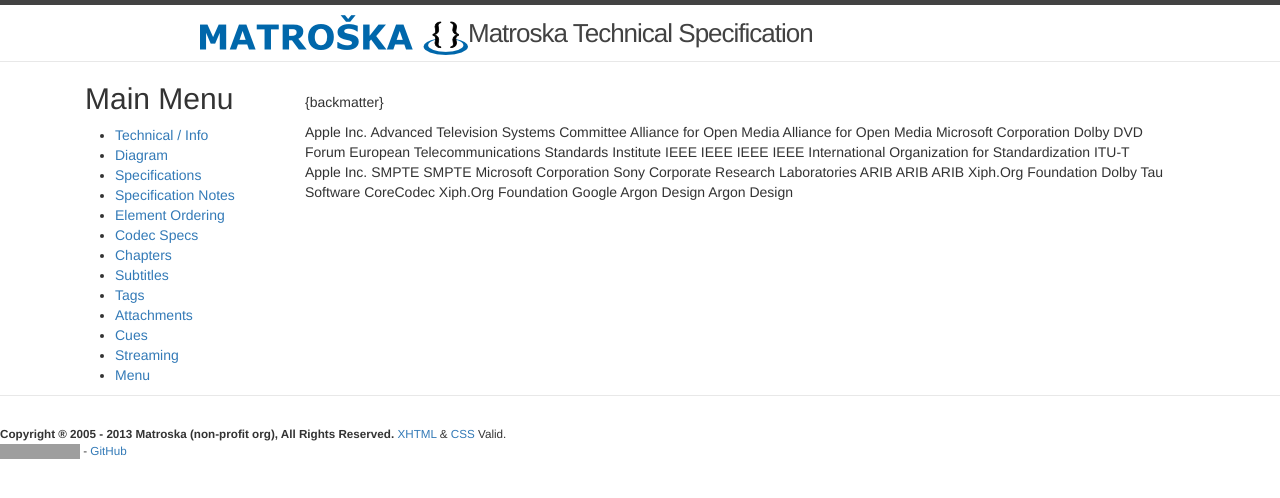
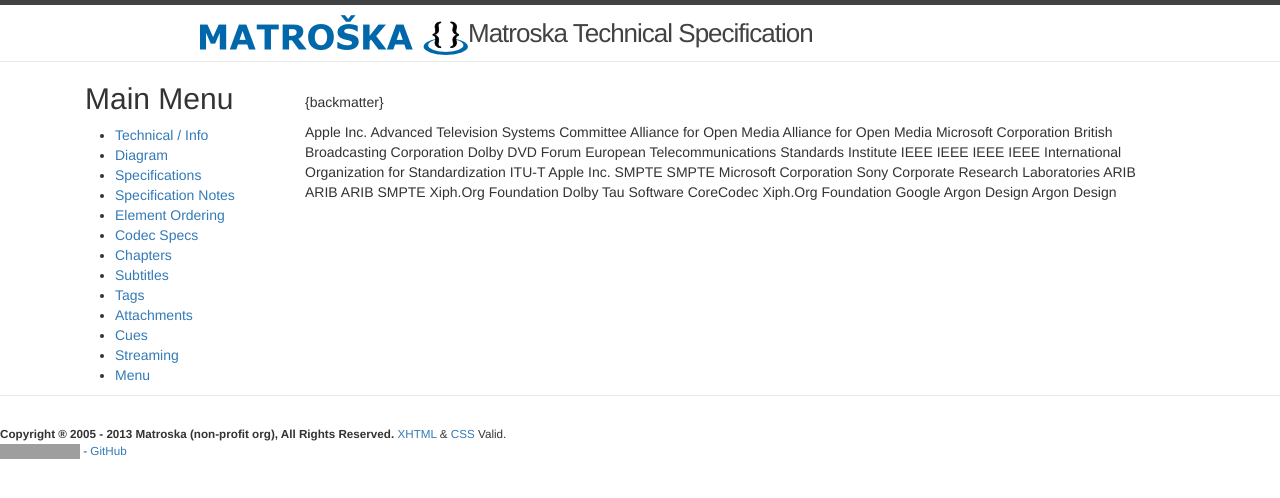
Before and after one commit to ietf-wg-cellar/matroska-specification, a Jekyll site: the page built from rfc_backmatter_codec.md, in a window 1280 px wide. Shown: the top 498 px of the page. Built offline with Jekyll 4.4.1, drawn with Linux system fonts in a browser that asks for light colours; our own code applies the rules of GitHub Pages for plain Markdown files; grey boxes are pictures that could not be loaded.

Commit message:
add V_DIRAC
The sequence header should have been in CodecPrivate
but it's too late to fix that.

```diff
--- a/rfc_backmatter_codec.md
+++ b/rfc_backmatter_codec.md
@@ -48,6 +48,16 @@
       <organization>Microsoft Corporation</organization>
     </author>
     <date day="26" month="January" year="2024" />
+  </front>
+</reference>
+
+<reference anchor="Dirac" target="https://web.archive.org/web/20150503015104/http://diracvideo.org/download/specification/dirac-spec-latest.pdf">
+  <front>
+    <title>Dirac Specification</title>
+    <author>
+      <organization>British Broadcasting Corporation</organization>
+    </author>
+    <date day="23" month="September" year="2008" />
   </front>
 </reference>
 
@@ -240,6 +250,17 @@
   </front>
 </reference>
 
+<reference anchor="ST.2042-1" target="https://pub.smpte.org/pub/st2042-1/st2042-1-2022.pdf">
+  <front>
+    <title>VC-2 Video Compression</title>
+    <author>
+      <organization>SMPTE</organization>
+    </author>
+    <date day="8" month="December" year="2022" />
+  </front>
+  <seriesInfo name="ST" value="ST 2042-1:2022, DOI 10.5594/SMPTE.ST2042-1.2022" />
+</reference>
+
 <reference anchor="Theora" target="https://www.theora.org/doc/Theora.pdf">
   <front>
     <title>Theora Specification</title>
```
Also changed, not shown: codec_iana.md (+1 -0 lines), codec_specs.md (+9 -0 lines).
